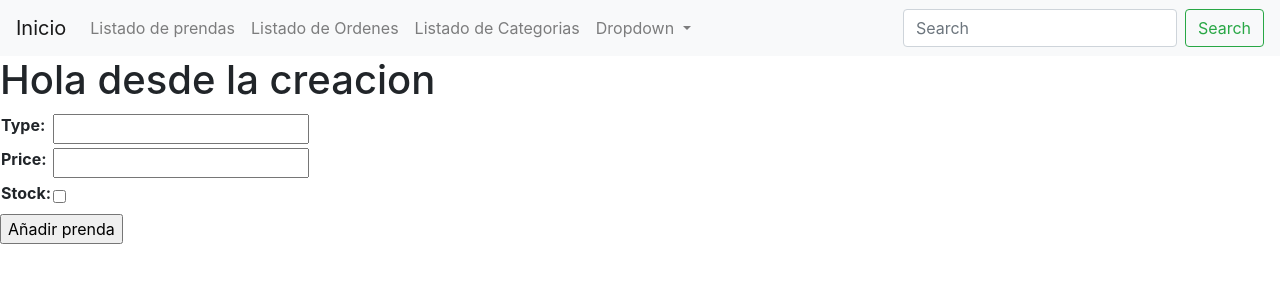
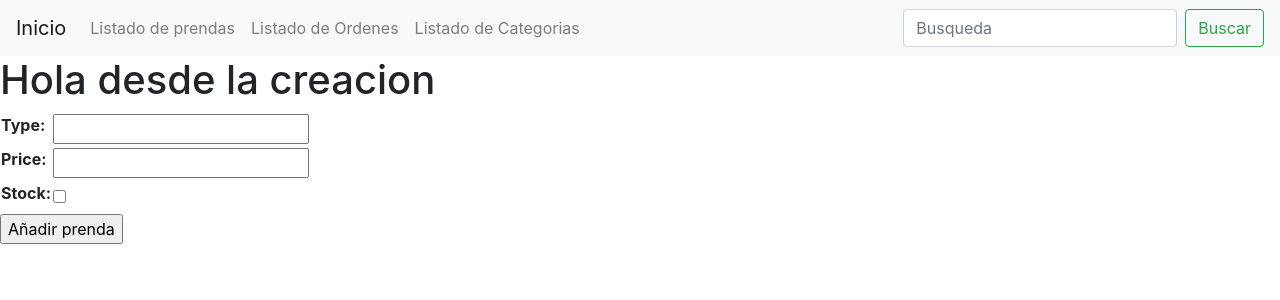
Before and after one commit to FrancoOrellano/EntregaIntermediaOrellano, a Django app: page /clothes/create-garment/ in a window 1280 px wide. Shown: the top 300 px of the page. Run offline with Django 4.2, Linux system fonts and the light colour scheme.

Commit message:
Quitado el dropdown, traducido el campo de busqueda

```diff
--- a/Proyecto_final/Templates/base.html
+++ b/Proyecto_final/Templates/base.html
@@ -29,21 +29,10 @@
                     <li class="nav-item">
                         <a class="nav-link" href="/clothes/list-categories">Listado de Categorias</a>
                     </li>
-                    <li class="nav-item dropdown">
-                        <a class="nav-link dropdown-toggle" href="#" role="button" data-toggle="dropdown"
-                            aria-expanded="false">
-                            Dropdown
-                        </a>
-                        <div class="dropdown-menu">
-                            <a class="dropdown-item" href="#">Action</a>
-                            <a class="dropdown-item" href="#">Another action</a>
-                            <div class="dropdown-divider"></div>
-                            <a class="dropdown-item" href="#">Something else here</a>
-                        </div>
                 </ul>
                 <form class="form-inline my-2 my-lg-0" action="/clothes/list-clothes/" method="GET">
-                    <input class="form-control mr-sm-2" type="search" placeholder="Search" aria-label="Search" name="search">
-                    <button class="btn btn-outline-success my-2 my-sm-0" type="submit">Search</button>
+                    <input class="form-control mr-sm-2" type="search" placeholder="Busqueda" aria-label="Search" name="search">
+                    <button class="btn btn-outline-success my-2 my-sm-0" type="submit">Buscar</button>
                 </form>
             </div>
         </nav>
```
